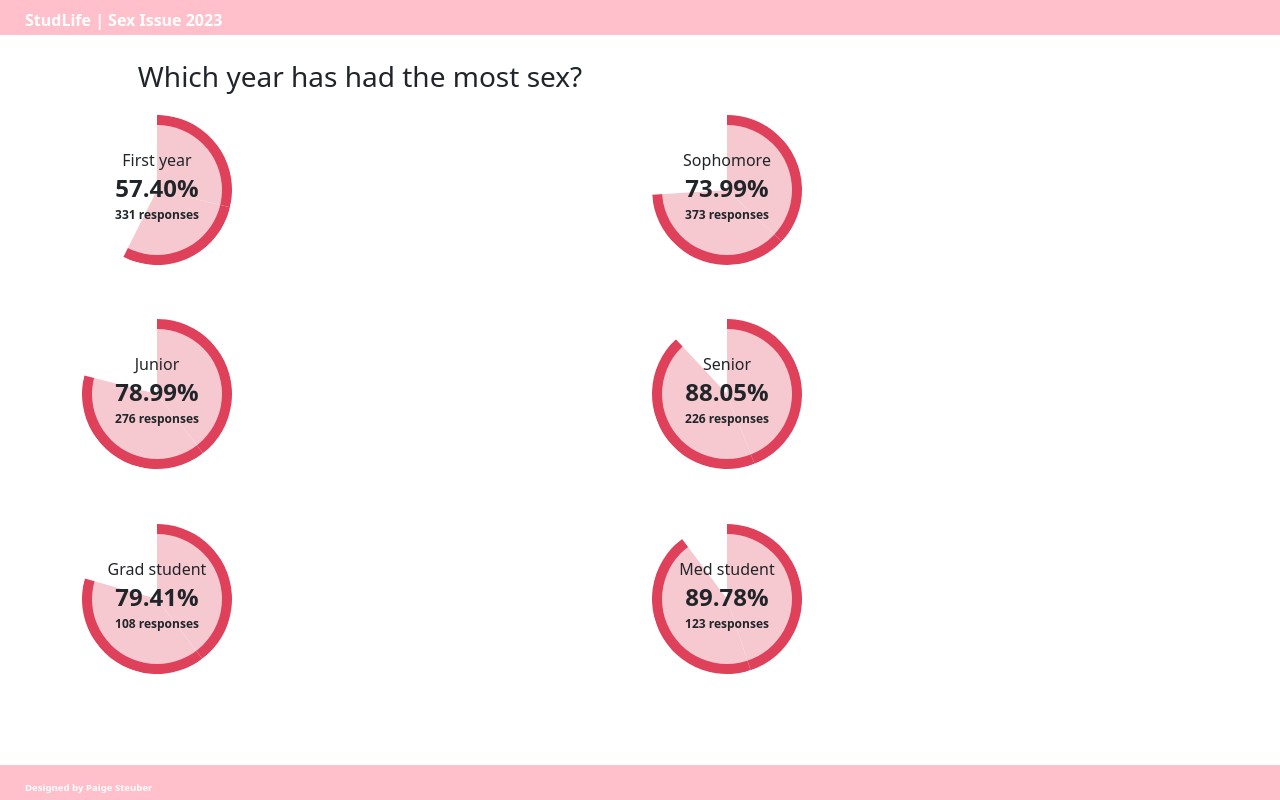
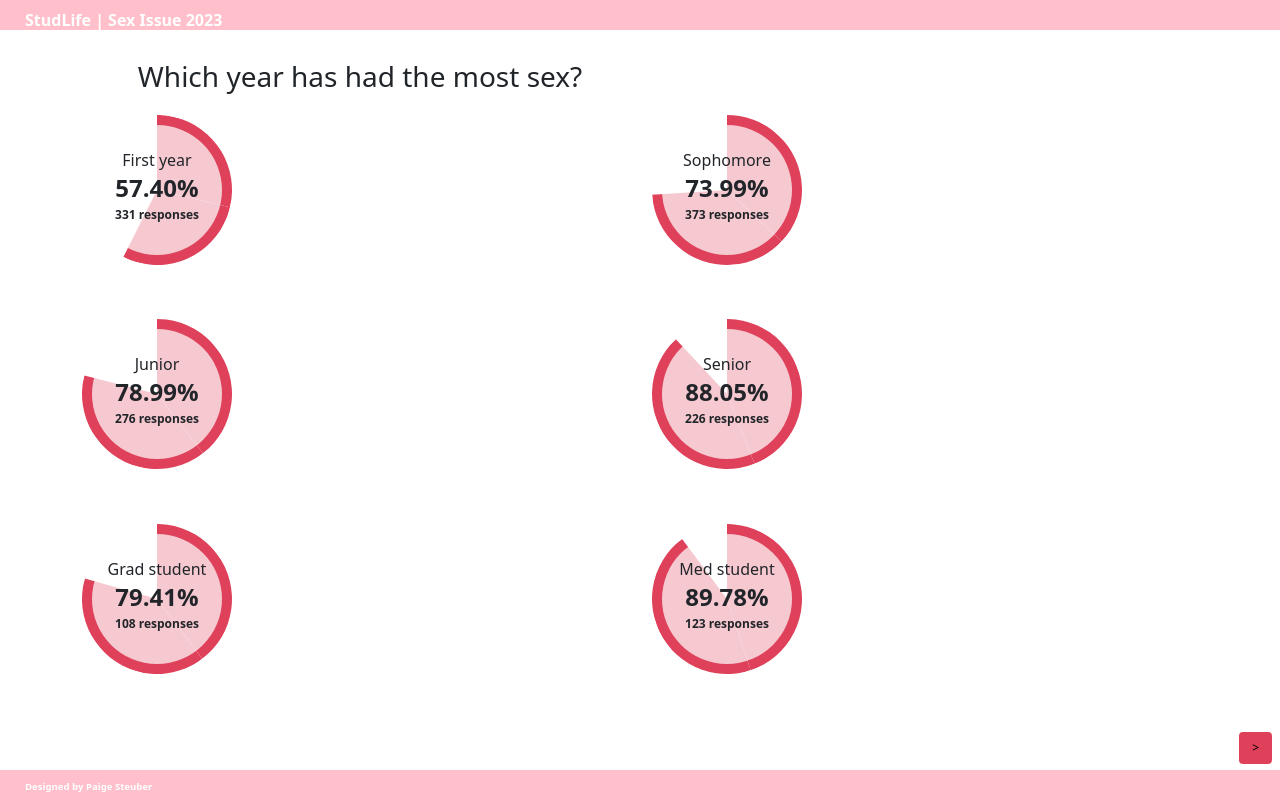
Before and after one commit to student-life-newspaper/sex-issue-23, a plain HTML site: page 2sexbyyear.html in a window 1280 px wide. Drawn offline with nearby package versions, Linux system fonts and the light colour scheme; a script that the page names is missing.

Commit message:
about to break it :D

```diff
--- a/2sexbyyear.html
+++ b/2sexbyyear.html
@@ -189,6 +189,12 @@
 
     </div>
 
+    <div class="d-grid gap-2 d-md-flex justify-content-end my-1">
+        <button class="btn mybtn me-md-2" type="button">></button>
+
+    </div>
+
+
     <footer-component></footer-component>
 </body>
 
--- a/css/styles.css
+++ b/css/styles.css
@@ -125,7 +125,7 @@ footer {
 }
 
 nav {
-    height: 35px;
+    height: 30px;
     display: flex;
     align-items: center;
     justify-content: left;
@@ -138,7 +138,7 @@ nav {
 
 footer ul {
     padding: 0;
-    margin-top: 8px;
+    margin-top: 2px;
     margin-bottom: auto;
 }
 
@@ -158,3 +158,11 @@ footer a:hover {
     padding-bottom: 5px;
     box-shadow: inset 0 -2px 0 0 #fff;
 }
+
+.mybtn{
+    background-color: rgb(223, 65, 91) !important;
+    color: rgb(0, 0, 0) !important;
+    margin-bottom: 10px ;
+    margin-right: 10px;
+    font-size: .75em !important;
+}
```
Also changed, not shown: 1sexbyschool.html (+4 -0 lines).
